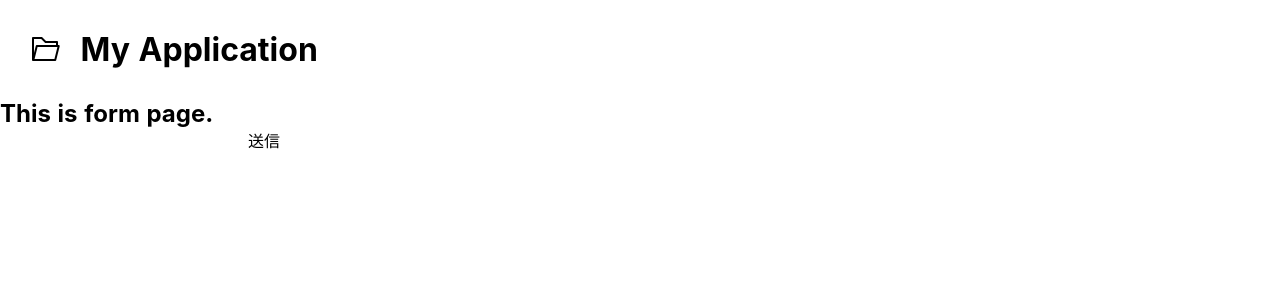
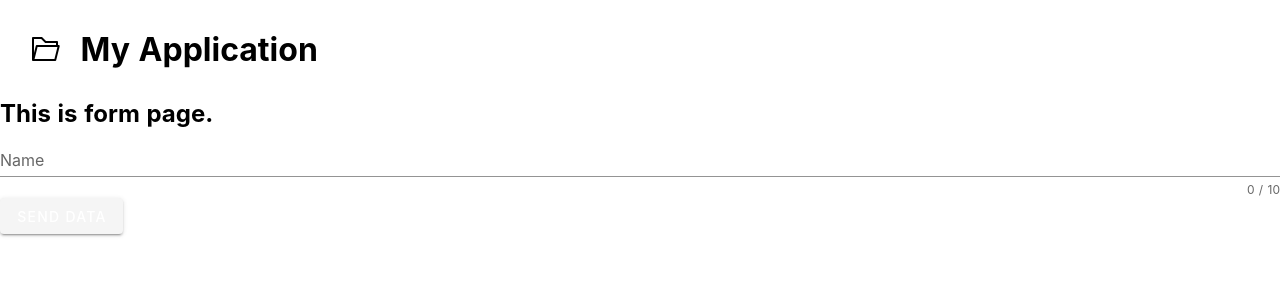
Before and after one commit to negi524/togo-list, a Nuxt app: page /form in a window 1280 px wide. Shown: the top 300 px of the page. Built offline with nearby package versions, Linux system fonts and the light colour scheme.

Commit message:
フォームの見た目修正

```diff
--- a/pages/form.vue
+++ b/pages/form.vue
@@ -1,13 +1,35 @@
 <template>
   <div>
     <h2>This is form page.</h2>
-    <form method="post" action="/api/togo/add">
+    <!-- <form method="post" action="/api/togo/add">
       <input type="text" name="message" />
       <input type="submit" value="送信" />
-    </form>
+    </form>-->
+    <v-form ref="form" v-model="valid" lazy-validation>
+      <v-text-field label="Name" v-model="name" :counter="10" :rules="nameRules" required></v-text-field>
+      <v-btn :disabled="!valid" color="success" class="mr-4" @click="validate">send data</v-btn>
+    </v-form>
   </div>
 </template>
 
 <script>
-export default {};
+export default {
+  data: function() {
+    return {
+      valid: true,
+      name: "",
+      nameRules: [
+        v => !!v || "Name is required.",
+        v => (v && v.length <= 10) || "Name must be less than 10 characters."
+      ]
+    };
+  },
+  methods: {
+    validate() {
+      if (this.$refs.form.validate()) {
+        this.snackbar = true;
+      }
+    }
+  }
+};
 </script>
```
Also changed, not shown: 1 other file (tests, documents, lock files or other folders).
